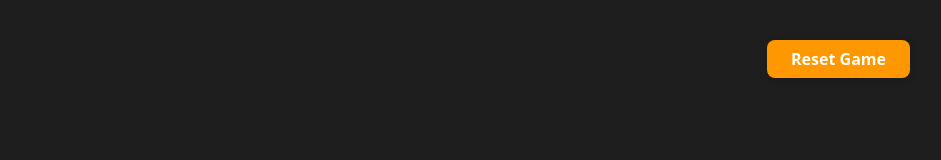
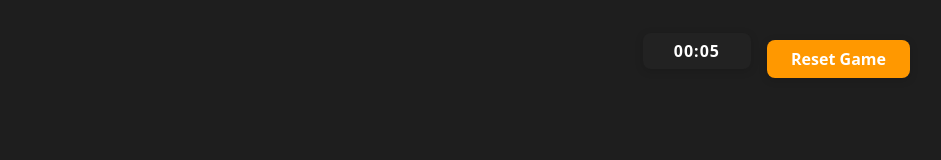
Before and after one commit to lhcee3/chess-algo, a React (Vite) app in the folder frontend/: page / in a window 1280 px wide. Shown: the top 160 px of the page, without its empty margins (338-1279 px from the left). Built offline with nearby package versions, Linux system fonts and the light colour scheme.

Commit message:
adding timer

```diff
--- a/frontend/src/App.tsx
+++ b/frontend/src/App.tsx
@@ -2,12 +2,14 @@ import { Chess } from "chess.js";
 import { Chessboard } from "react-chessboard";
 import { useRef, useState } from "react";
 import PlayerInfo from "./components/PlayerInfo";
-import ResetButton from "./components/ResetButton"; // <-- Import
+import ResetButton from "./components/ResetButton";
+import Timer from "./components/Timer"; // <-- Import
 
 function App() {
   const chessRef = useRef(new Chess());
   const [fen, setFen] = useState(chessRef.current.fen());
   const [pgn, setPgn] = useState(chessRef.current.pgn());
+  const [resetCount, setResetCount] = useState(0); // For timer reset
 
   function onDrop(source: string, target: string) {
     const game = chessRef.current;
@@ -29,6 +31,7 @@ function App() {
     chessRef.current.reset();
     setFen(chessRef.current.fen());
     setPgn(chessRef.current.pgn());
+    setResetCount((c) => c + 1); // Reset timer
   }
 
   // Determine whose turn it is
@@ -37,7 +40,7 @@ function App() {
   return (
     <div
       style={{
-        position: "relative", // Add this
+        position: "relative",
         display: "flex",
         flexDirection: "column",
         height: "100vh",
@@ -48,8 +51,9 @@ function App() {
         justifyContent: "center",
       }}
     >
-      {/* Reset Button in top right */}
-      <div style={{ position: "absolute", top: 24, right: 32, zIndex: 10 }}>
+      {/* Top right controls */}
+      <div style={{ position: "absolute", top: 24, right: 32, zIndex: 10, display: "flex", alignItems: "center" }}>
+        <Timer resetTrigger={resetCount} />
         <ResetButton onReset={handleReset} />
       </div>
 
--- /dev/null
+++ b/frontend/src/components/Timer.tsx
@@ -0,0 +1,49 @@
+import React, { useEffect, useRef, useState } from "react";
+
+interface TimerProps {
+  resetTrigger: number; // Change this value to reset the timer
+}
+
+const Timer: React.FC<TimerProps> = ({ resetTrigger }) => {
+  const [seconds, setSeconds] = useState(0);
+  const intervalRef = useRef<ReturnType<typeof setInterval> | null>(null);
+
+  useEffect(() => {
+    setSeconds(0); // Reset timer when resetTrigger changes
+    if (intervalRef.current) clearInterval(intervalRef.current);
+    intervalRef.current = setInterval(() => {
+      setSeconds((s) => s + 1);
+    }, 1000);
+    return () => {
+      if (intervalRef.current) clearInterval(intervalRef.current);
+    };
+  }, [resetTrigger]);
+
+  const mins = Math.floor(seconds / 60)
+    .toString()
+    .padStart(2, "0");
+  const secs = (seconds % 60).toString().padStart(2, "0");
+
+  return (
+    <span
+      style={{
+        background: "#222",
+        color: "#fff",
+        borderRadius: "0.5rem",
+        padding: "0.4rem 1.2rem",
+        fontWeight: "bold",
+        fontSize: "1rem",
+        marginRight: "1rem",
+        letterSpacing: "1px",
+        display: "inline-block",
+        minWidth: "70px",
+        textAlign: "center",
+        boxShadow: "0 2px 8px rgba(0,0,0,0.15)",
+      }}
+    >
+      {mins}:{secs}
+    </span>
+  );
+};
+
+export default Timer;
```
